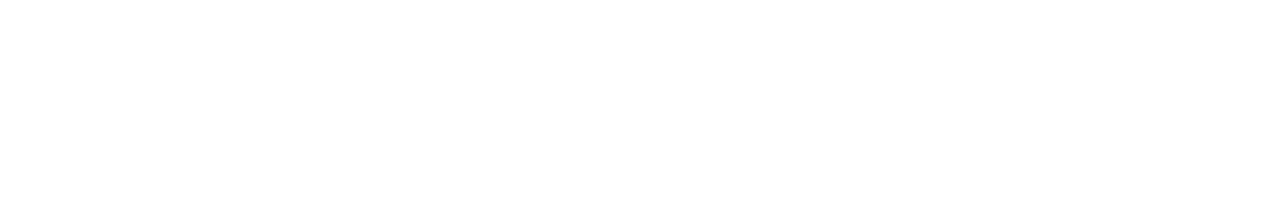
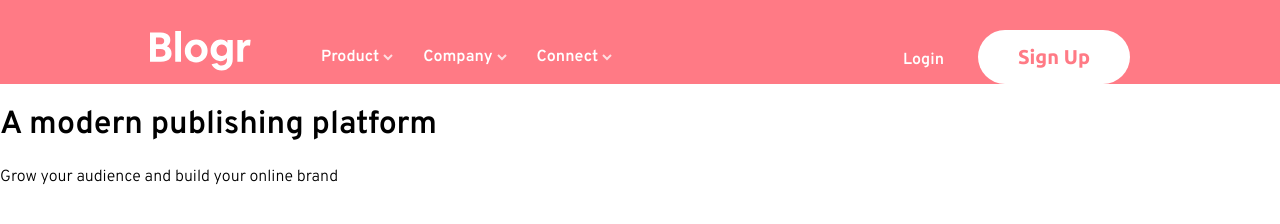
Before and after one commit to oasenyol/site-4, a plain HTML site: page index.html in a window 1280 px wide. Drawn offline with Linux system fonts and the light colour scheme.

Commit message:
navbar tamamlandi

```diff
--- a/index.html
+++ b/index.html
@@ -9,11 +9,41 @@
   <link rel="icon" type="image/png" sizes="32x32" href="./images/favicon-32x32.png">
   <link rel="stylesheet" href="style.css">
   <title>Site 4</title>
-
-
 </head>
 
 <body>
+  <header>
+    <div class="navbar">
+      <div class="navbar-left">
+        <div class="navbar-logo">
+          <a href=""><img src="images/logo.svg" alt=""></a>
+        </div>
+        <div class="navbar-links">
+          <ul>
+            <li>
+              <a href="#">Product <img src="images/icon-arrow-light.svg" alt=""></a>
+            </li>
+            <li>
+              <a href="#">Company <img src="images/icon-arrow-light.svg" alt=""></a>
+            </li>
+            <li>
+              <a href="#">Connect <img src="images/icon-arrow-light.svg" alt=""></a>
+            </li>
+          </ul>
+        </div>
+      </div>
+      <div class="navbar-entry">
+        <a href="">Login</a>
+        <button>Sign Up</button>
+      </div>
+    </div>
+  </header>
+  <div class="intro">
+    <div class="intro-container">
+      <h1>A modern publishing platform</h1>
+      <p>Grow your audience and build your online brand</p>
+    </div>
+  </div>
 
 </body>
 
--- a/style.css
+++ b/style.css
@@ -0,0 +1,55 @@
+@import url("https://fonts.googleapis.com/css2?family=Overpass:wght@300;600&family=Ubuntu:wght@400;500;700&display=swap");
+body {
+  margin: 0;
+  padding: 0;
+  font-family: "Overpass", sans-serif;
+}
+* {
+  box-sizing: border-box;
+}
+a,
+button {
+  transition: 0.3s;
+}
+button {
+  font-family: "Ubuntu", sans-serif;
+  font-weight: 700;
+  font-size: 20px;
+}
+header {
+}
+.navbar {
+  background: hsl(355, 100%, 74%);
+  display: flex;
+  flex-direction: row;
+  justify-content: space-between;
+  align-items: center;
+  font-weight: 600;
+  padding-top: 30px;
+  padding-left: 150px;
+  padding-right: 150px;
+}
+
+.navbar .navbar-left {
+  display: flex;
+}
+.navbar .navbar-links ul {
+  display: flex;
+  flex-direction: row;
+  justify-content: space-between;
+  align-items: center;
+  list-style-type: none;
+}
+.navbar a {
+  text-decoration: none;
+  color: #fff;
+  padding-right: 30px;
+}
+.navbar-entry button {
+  border-radius: 50px;
+  border: none;
+  padding: 15px 40px 15px 40px;
+  background: #fff;
+  color: hsl(355, 100%, 74%);
+  font-weight: 700;
+}
```
